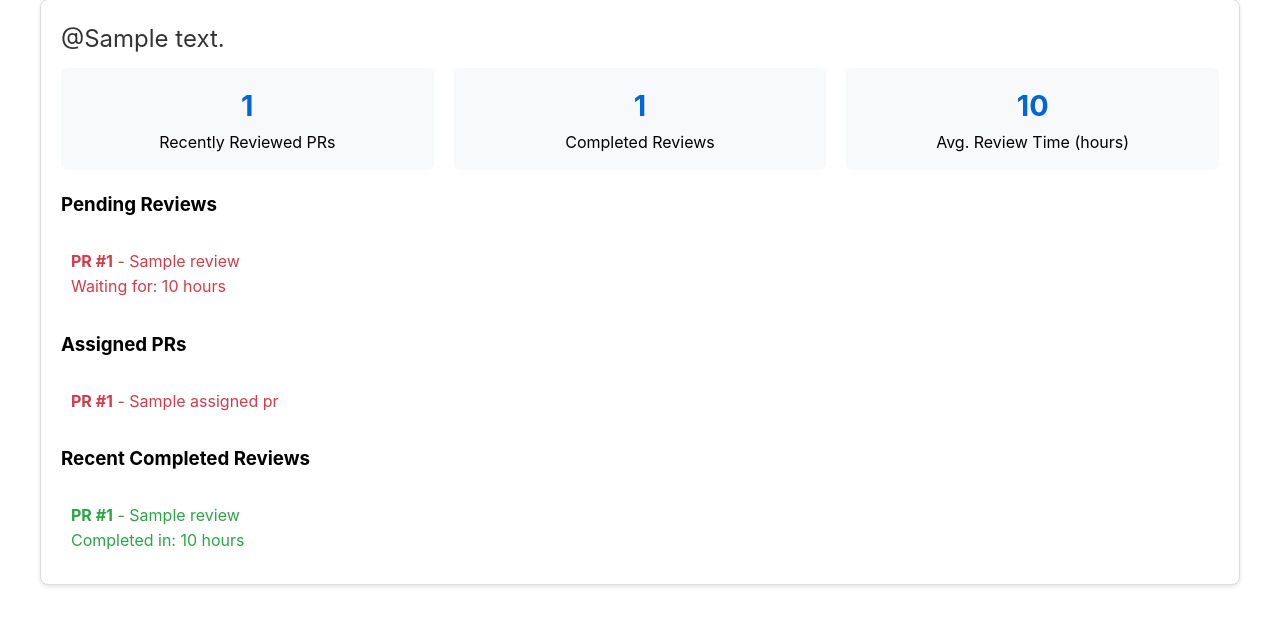
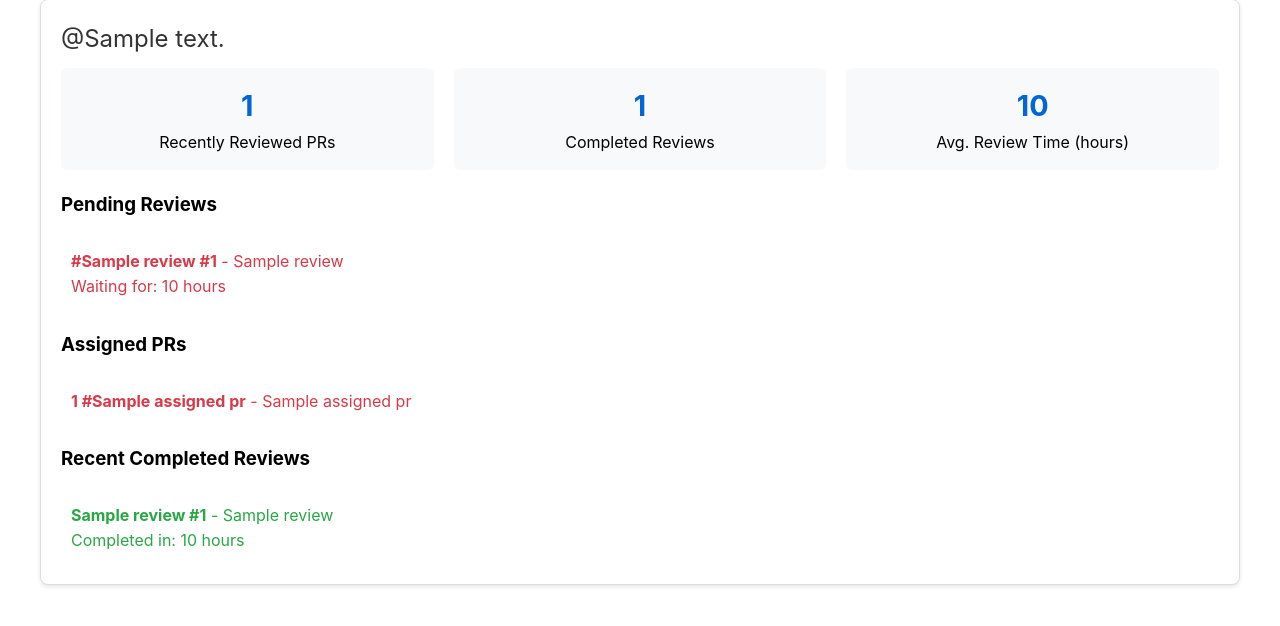
Before and after one commit to lightningdevkit/ldk-bot, a Flask app: template templates/reviewer_dashboard.html in a window 1280 px wide. Shown: the part 115-741 px from the top of the page. Run offline with Flask 3, Linux system fonts and the light colour scheme; the template is opened without the code that fills it: most values are stand-ins (such as "Sample title", 1, 10 or a date in 2020); parts of the project's set-up code (start-up, migrations or seed data) failed here and were passed over.

Commit message:
Add `repo_name` to reviewer dashboard
Since the dashboard now features multiple repositories, we add the
`repo_name` in front of the PR number.

```diff
--- a/app.py
+++ b/app.py
@@ -151,10 +151,10 @@ def reviewer_dashboard():
 			reviewers[reviewer]['total_duration'] += review_duration
 			reviewers[reviewer]['total_reviews'] += 1
 			if prs[review.pr_number].status != PRStatus.CLOSED:
-				reviewers[reviewer]['assigned_prs'].add((review.pr_number, prs[review.pr_number].pr_title))
+				reviewers[reviewer]['assigned_prs'].add((review.repo_name, review.pr_number, prs[review.pr_number].pr_title))
 		else:
 			reviewers[reviewer]['pending_reviews'].append(review)
-			reviewers[reviewer]['assigned_prs'].add((review.pr_number, prs[review.pr_number].pr_title))
+			reviewers[reviewer]['assigned_prs'].add((review.repo_name, review.pr_number, prs[review.pr_number].pr_title))
 
 	for reviewer in reviewers:
 		review_count = reviewers[reviewer]['total_reviews']
--- a/templates/reviewer_dashboard.html
+++ b/templates/reviewer_dashboard.html
@@ -85,7 +85,7 @@
             <h3>Pending Reviews</h3>
             {% for review in data.pending_reviews %}
             <div class="review-item pending">
-                <strong>PR #{{ review.pr_number }}</strong> - {{review.pr_title}}
+                <strong>#{{ review.repo_name }} #{{ review.pr_number }}</strong> - {{review.pr_title}}
                 <br>
                 Waiting for: {{ review.review_duration_hours }} hours
             </div>
@@ -98,7 +98,7 @@
             <h3>Assigned PRs</h3>
             {% for pr in data.assigned_prs %}
             <div class="review-item pending">
-                <strong>PR #{{ pr.0 }}</strong> - {{pr.1}}
+                <strong>{{ pr.0 }} #{{ pr.1 }}</strong> - {{pr.2}}
             </div>
             {% endfor %}
         </div>
@@ -109,7 +109,7 @@
             <h3>Recent Completed Reviews</h3>
             {% for review in data.completed_reviews[:10] %}
             <div class="review-item completed">
-                <strong>PR #{{ review.pr_number }}</strong> - {{review.pr_title}}
+                <strong>{{ review.repo_name }} #{{ review.pr_number }}</strong> - {{review.pr_title}}
                 <br>
                 Completed in: {{ review.review_duration_hours }} hours
             </div>
```
